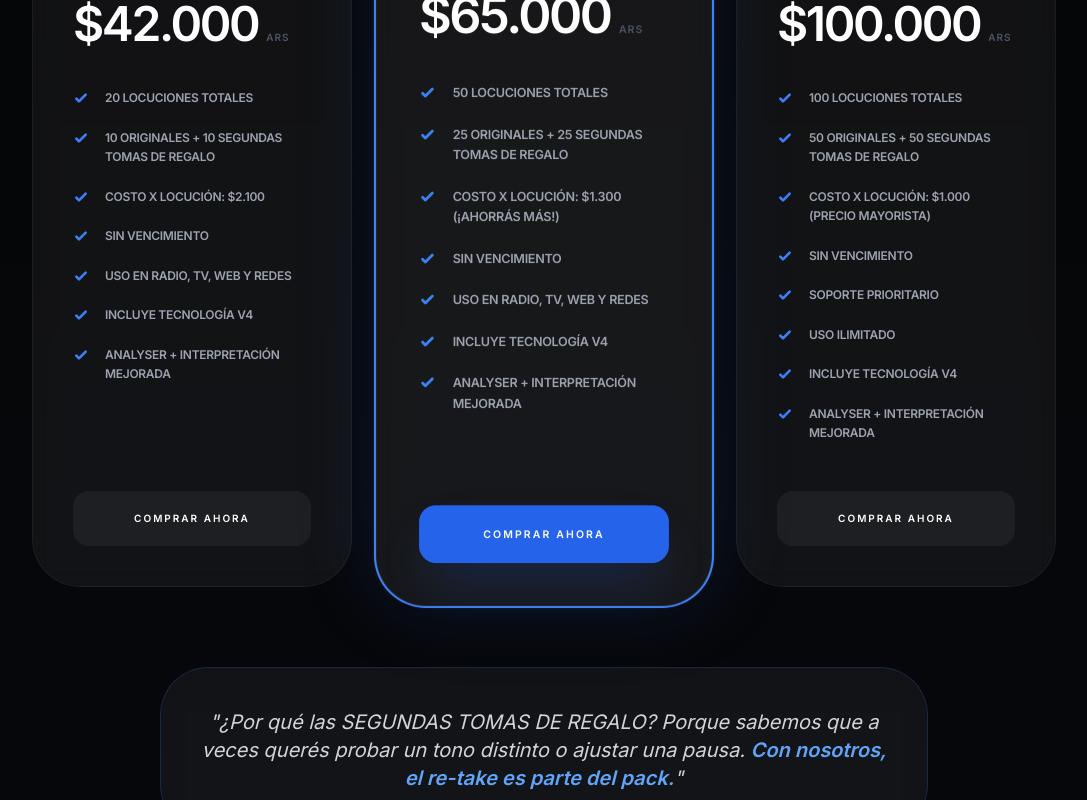
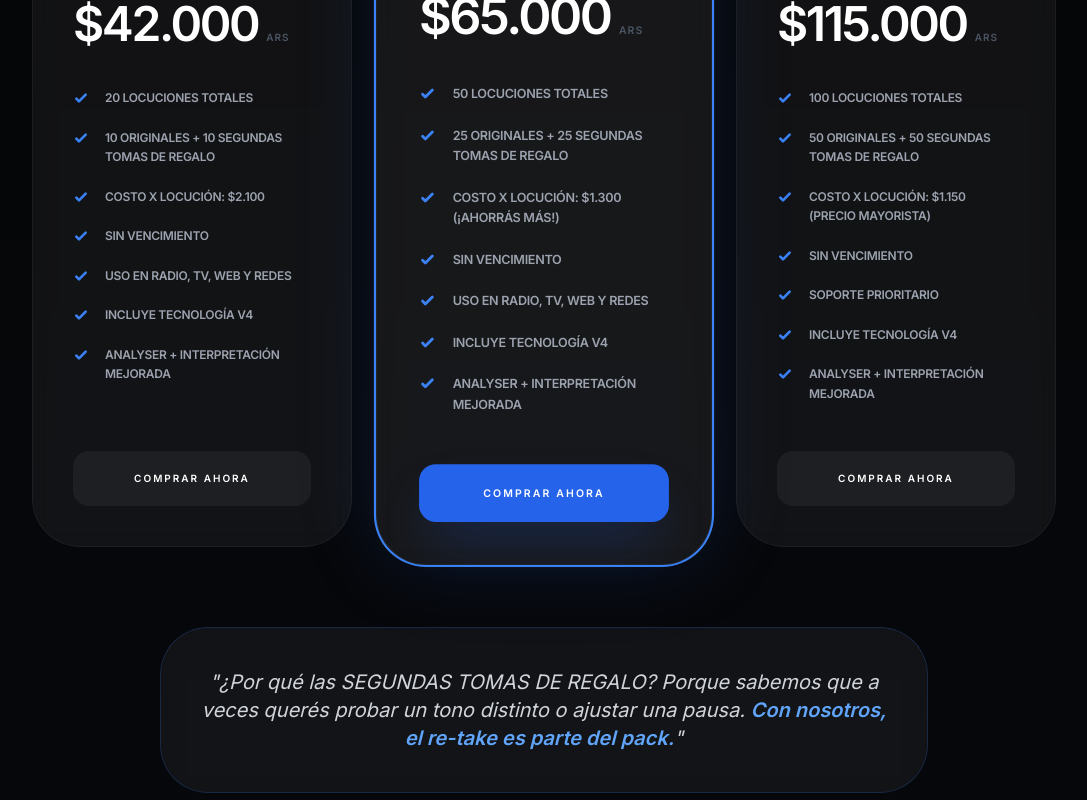
Before and after one commit to frewer1000/Locutores-AR-2026, a React (Vite) app: page / in a window 1280 px wide. Shown: the part 6277-7077 px from the top of the page, without its empty margins (96-1183 px from the left). Built offline with nearby package versions, Linux system fonts and the light colour scheme.

Commit message:
feat: Adjust pricing for pack productora
Update the price for the 'PACK PRODUCTORA' to $115.000 and adjust the cost per locution to reflect this change. Also, remove "USO ILIMITADO" from the features as it's redundant with other benefits.

```diff
--- a/components/Pricing.tsx
+++ b/components/Pricing.tsx
@@ -43,15 +43,14 @@ const Pricing: React.FC = () => {
       id: 'pack_productora',
       name: 'PACK PRODUCTORA',
       oldPrice: '$200.000',
-      price: '$100.000',
+      price: '$115.000',
       description: 'Para quienes necesitan calidad y rapidez todos los días.',
       features: [
         '100 LOCUCIONES TOTALES',
         '50 ORIGINALES + 50 SEGUNDAS TOMAS DE REGALO',
-        'COSTO X LOCUCIÓN: $1.000 (Precio Mayorista)',
+        'COSTO X LOCUCIÓN: $1.150 (Precio Mayorista)',
         'SIN VENCIMIENTO',
         'SOPORTE PRIORITARIO',
-        'USO ILIMITADO',
         'INCLUYE TECNOLOGÍA V4',
         'ANALYSER + INTERPRETACIÓN MEJORADA'
       ],
--- a/components/Store.tsx
+++ b/components/Store.tsx
@@ -44,8 +44,7 @@ const Store: React.FC<StoreProps> = ({ onClose }) => {
         '100 LOCUCIONES TOTALES',
         '50 ORIGINALES + 50 BONIFICADAS',
         'COSTO X LOCUCIÓN: $1.150 (MAYORISTA)',
-        'SOPORTE PRIORITARIO',
-        'USO ILIMITADO SIN VENCIMIENTO'
+        'SOPORTE PRIORITARIO'
       ],
       highlight: false
     }
```
